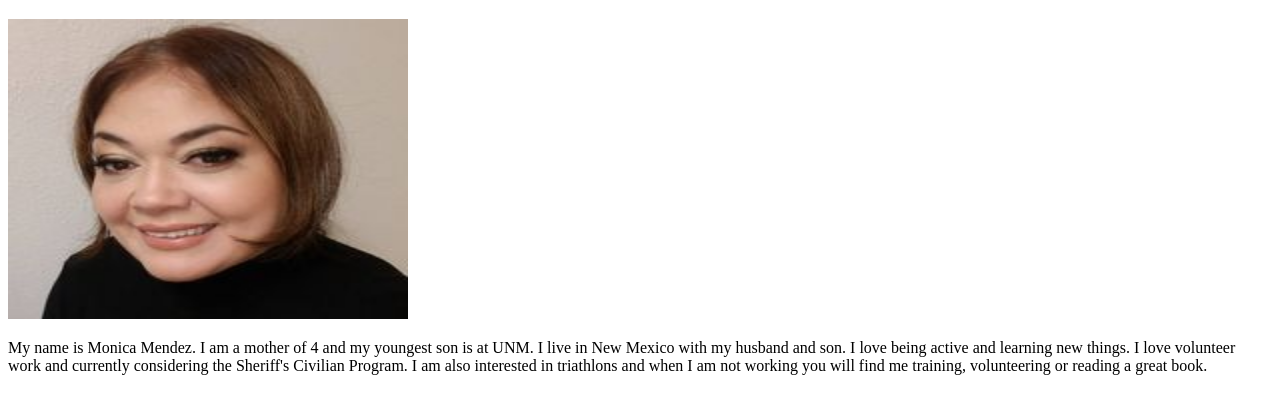
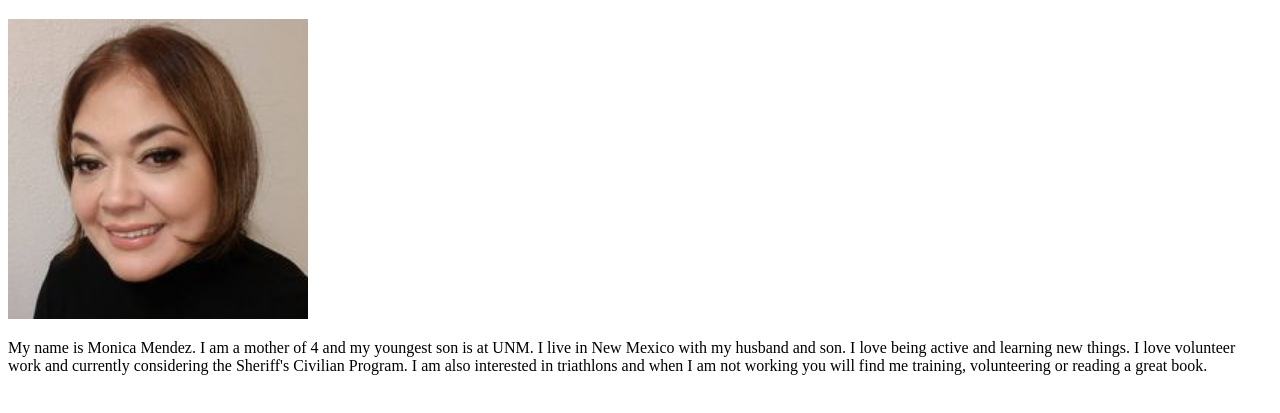
Before and after one commit to MMDesignLab/about-monica-mendez, a plain HTML site: page index.html in a window 1280 px wide. Shown: the part 61-474 px from the top of the page. Drawn offline with Linux system fonts and the light colour scheme.

Commit message:
created index.html and added image of myself
div to index.html and added style.css

```diff
--- a/index.html
+++ b/index.html
@@ -6,7 +6,7 @@
 </head>
 <body>
 <h1>About Monica Mendez</h1>
-    <img src="./images/monica-mendez.jpg" width="400" height="300" alt=""/>
+    <img src="./images/monica-mendez.jpg" width="300" height="300" alt=""/>
 
   <p>My name is Monica Mendez. I am a mother of 4 and my youngest son is at UNM. I live in New Mexico with my
   husband and son. I love being active and learning new things. I love volunteer work and currently considering the Sheriff's Civilian Program.
```
